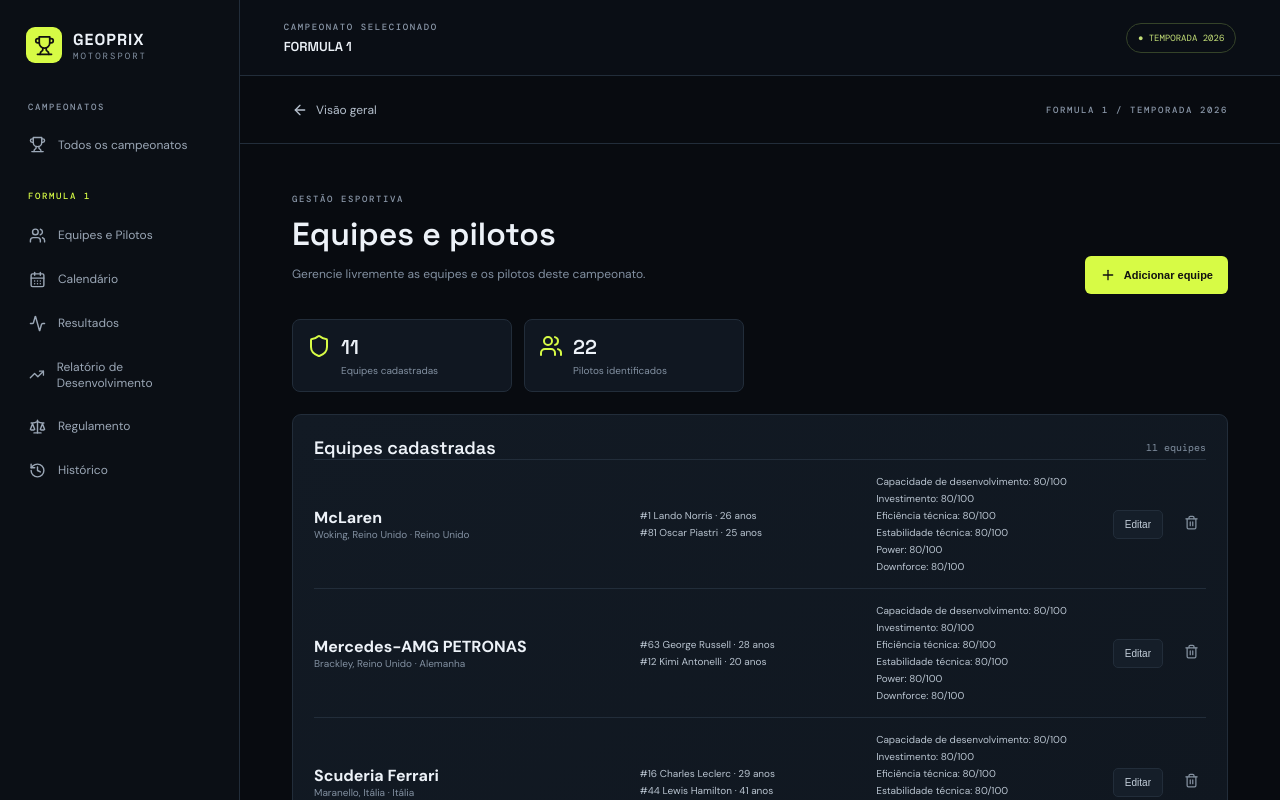
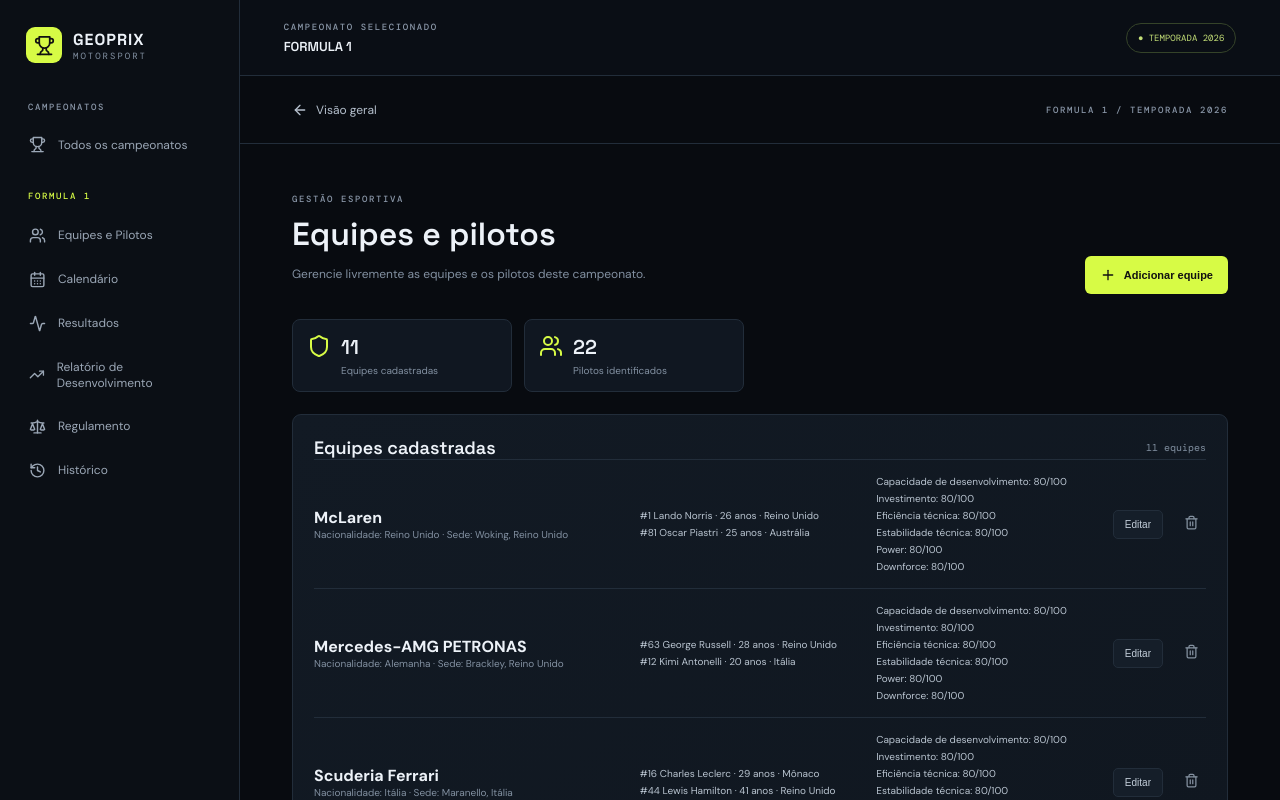
Before and after one commit to geoprix0-coder/geoprix-motorsport, a Next.js app: page /championships/formula-1-2026/teams/ in a window 1280 px wide. Shown: the top 800 px of the page. Built offline with nearby package versions, Linux system fonts and the light colour scheme.

Commit message:
Show team and driver nationality details in roster manager

```diff
--- a/src/app/teams/teams-manager.tsx
+++ b/src/app/teams/teams-manager.tsx
@@ -30,9 +30,9 @@ return <main className="manager-shell"><header className="manager-top"><Link hre
 <div className="manager-heading"><div><span className="eyebrow">GESTÃO ESPORTIVA</span><h1>Equipes e pilotos</h1><p>Gerencie livremente as equipes e os pilotos deste campeonato.</p></div><button className="action-button" onClick={()=>{setNotice("");setEdit(newTeam())}}><Plus size={16}/> Adicionar equipe</button></div>
 <section className="manager-stats"><div><Shield/><b>{teams.length}</b><small>Equipes cadastradas</small></div><div><Users/><b>{count}</b><small>Pilotos identificados</small></div></section>{notice&&<p className="notice">{notice}</p>}
 {edit&&<section className="editor-card"><div className="editor-heading"><div><span className="eyebrow">CADASTRO DE EQUIPE</span><h2>{edit.name||"Nova equipe"}</h2></div><button className="quiet-button" onClick={()=>setEdit(null)}>Cancelar</button></div>
-<div className="form-grid"><label>Nome da equipe<input value={edit.name} onChange={e=>setEdit({...edit,name:e.target.value})} placeholder="Nome oficial"/></label><label>País<input value={edit.country} onChange={e=>setEdit({...edit,country:e.target.value})} placeholder="País"/></label><label className="wide">Base / sede<input value={edit.base} onChange={e=>setEdit({...edit,base:e.target.value})} placeholder="Cidade, país"/></label></div>
+<div className="form-grid"><label>Nome da equipe<input value={edit.name} onChange={e=>setEdit({...edit,name:e.target.value})} placeholder="Nome oficial"/></label><label>Nacionalidade da equipe<input value={edit.country} onChange={e=>setEdit({...edit,country:e.target.value})} placeholder="País"/></label><label className="wide">Sede (cidade, país)<input value={edit.base} onChange={e=>setEdit({...edit,base:e.target.value})} placeholder="Cidade, país"/></label></div>
 <div className="driver-edit-heading"><h3>Pilotos da equipe</h3><button className="quiet-button" onClick={addDriver}><Plus size={15}/> Adicionar piloto</button></div>
 <div className="driver-edit-grid">{edit.drivers.map((d,i)=><article className="driver-editor" key={d.id}><div className="driver-editor-top"><span className="eyebrow">PILOTO {i+1}</span><button className="icon-button" aria-label="Remover piloto" onClick={()=>removeDriver(d.id)}><Trash2 size={15}/></button></div><h3>{d.name||"Novo piloto"}</h3><div className="form-grid"><label>Nome<input value={d.name} onChange={e=>changeDriver(i,{name:e.target.value})} placeholder="Nome do piloto"/></label><label>Nacionalidade<input value={d.nationality} onChange={e=>changeDriver(i,{nationality:e.target.value})} placeholder="País"/></label><label>Número<input type="number" min="0" max="99" value={d.number} onChange={e=>changeDriver(i,{number:Number(e.target.value)})}/></label><label>Idade<input type="number" min="16" max="60" value={d.age??25} onChange={e=>changeDriver(i,{age:Number(e.target.value)})}/></label></div></article>)}</div>
 <div className="editor-actions"><small>Não há limite de pilotos por equipe.</small><button className="action-button" onClick={save}><Save size={16}/> Salvar equipe</button></div></section>}
-<section className="team-list"><div className="list-heading"><h2>Equipes cadastradas</h2><span>{teams.length} equipes</span></div>{!ready?<p>Carregando...</p>:teams.length===0?<div className="empty-state"><Shield size={28}/><b>Nenhuma equipe cadastrada</b><span>Adicione a primeira equipe para montar o grid.</span></div>:teams.map(t=><article className="team-row" key={t.id}><div><b>{t.name}</b><small>{[t.base,t.country].filter(Boolean).join(" · ")}</small></div><div className="team-drivers">{t.drivers.map((d,i)=><span key={d.id}>#{d.number} {d.name||("Vaga "+(i+1))} {typeof d.age==="number"?`· ${d.age} anos`:""}</span>)}</div><div className="team-drivers">{(Object.keys(TEAM_DEVELOPMENT_LABELS) as (keyof TeamDevelopment)[]).map(key=><span key={key}>{TEAM_DEVELOPMENT_LABELS[key]}: {t.development?.[key]??50}/100</span>)}<span>Power: {t.carAttributes?.power??50}/100</span><span>Downforce: {t.carAttributes?.downforce??50}/100</span></div><button className="quiet-button" onClick={()=>{setNotice("");setEdit(t)}}>Editar</button><button className="icon-button" aria-label="Excluir equipe" onClick={()=>{if(confirm("Excluir esta equipe do armazenamento local?"))setTeams(old=>old.filter(x=>x.id!==t.id))}}><Trash2 size={15}/></button></article>)}</section>
+<section className="team-list"><div className="list-heading"><h2>Equipes cadastradas</h2><span>{teams.length} equipes</span></div>{!ready?<p>Carregando...</p>:teams.length===0?<div className="empty-state"><Shield size={28}/><b>Nenhuma equipe cadastrada</b><span>Adicione a primeira equipe para montar o grid.</span></div>:teams.map(t=><article className="team-row" key={t.id}><div><b>{t.name}</b><small>{[t.country? "Nacionalidade: "+t.country:"",t.base? "Sede: "+t.base:""].filter(Boolean).join(" · ")}</small></div><div className="team-drivers">{t.drivers.map((d,i)=><span key={d.id}>#{d.number} {d.name||("Vaga "+(i+1))} {typeof d.age==="number"?`· ${d.age} anos`:""} {d.nationality?`· ${d.nationality}`:""}</span>)}</div><div className="team-drivers">{(Object.keys(TEAM_DEVELOPMENT_LABELS) as (keyof TeamDevelopment)[]).map(key=><span key={key}>{TEAM_DEVELOPMENT_LABELS[key]}: {t.development?.[key]??50}/100</span>)}<span>Power: {t.carAttributes?.power??50}/100</span><span>Downforce: {t.carAttributes?.downforce??50}/100</span></div><button className="quiet-button" onClick={()=>{setNotice("");setEdit(t)}}>Editar</button><button className="icon-button" aria-label="Excluir equipe" onClick={()=>{if(confirm("Excluir esta equipe do armazenamento local?"))setTeams(old=>old.filter(x=>x.id!==t.id))}}><Trash2 size={15}/></button></article>)}</section>
 <p className="storage-note">Os dados iniciais da temporada 2026 são carregados neste navegador. Alterações feitas nos cadastros ficam salvas localmente neste dispositivo.</p></div></main>}
```
